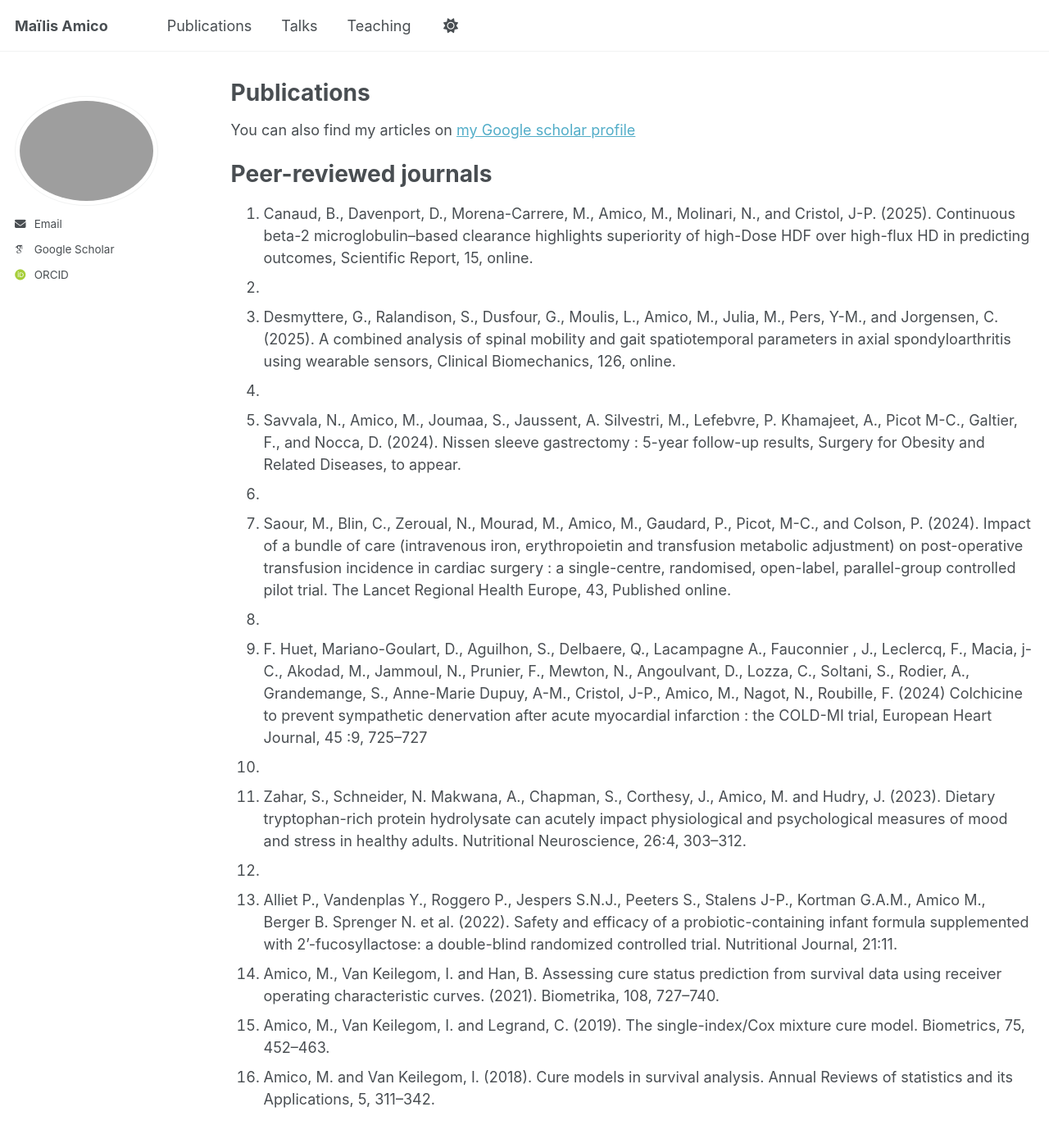
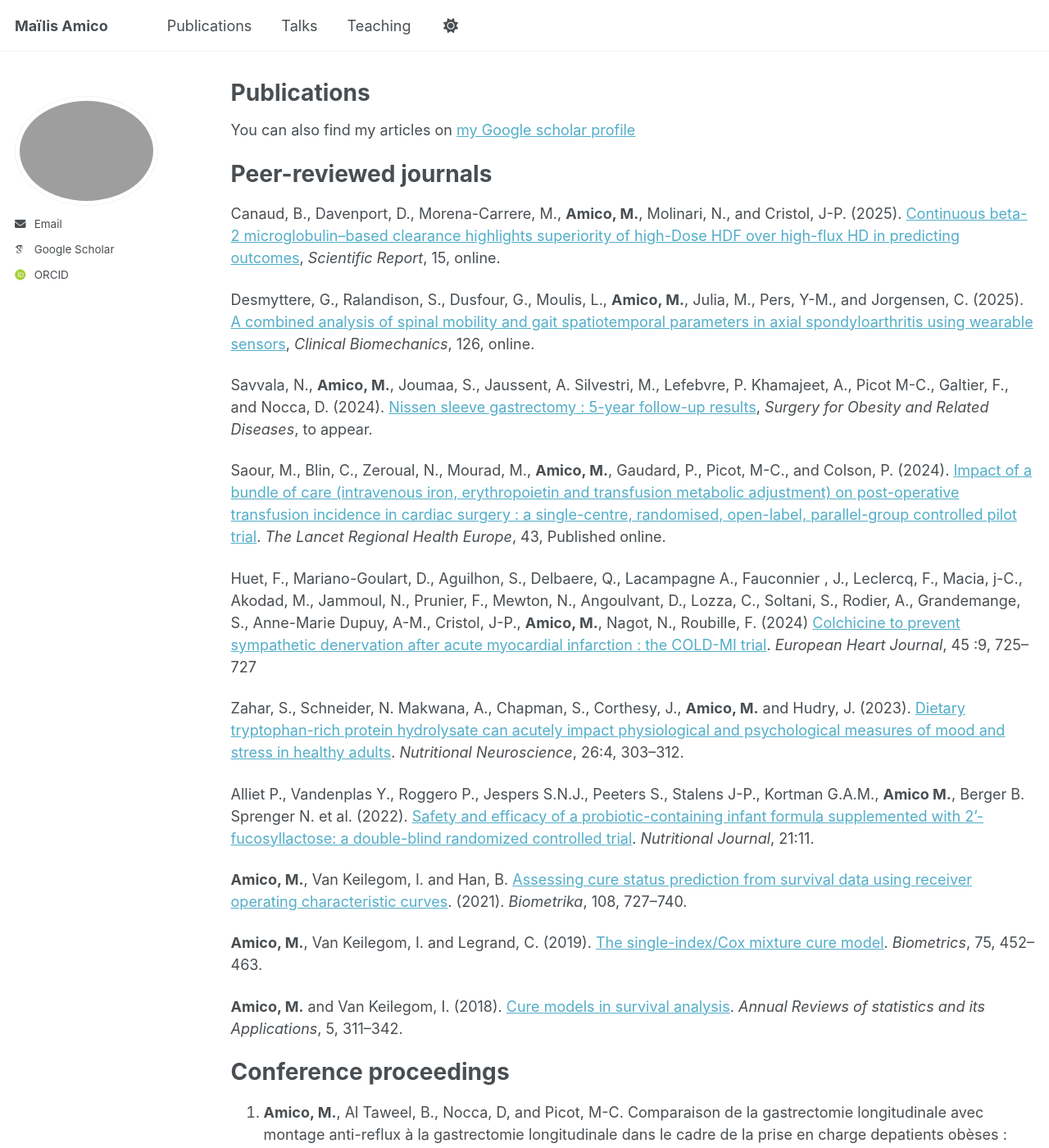
Before and after one commit to maamico/maamico.github.io, a Jekyll site: the page built from _pages/publications.md, in a window 1280 px wide and 1400 px high. Shown: the whole window at 82% size. Built offline with Jekyll 4.4.1, drawn with Linux system fonts in a browser that asks for light colours; some web fonts are replaced; a script that is not in the unit is left out; some of the changed text lies outside the part shown.

Commit message:
Update publications.md

```diff
--- a/_pages/publications.md
+++ b/_pages/publications.md
@@ -8,19 +8,27 @@ author_profile: true
 You can also find my articles on [my Google scholar profile](https://scholar.google.com/citations?user=8xLGPRYAAAAJ)
 
 # Peer-reviewed journals
-10. Canaud, B., Davenport, D., Morena-Carrere, M., Amico, M., Molinari, N., and Cristol, J-P. (2025). Continuous beta-2 microglobulin–based clearance highlights superiority of high-Dose HDF over high-flux HD in predicting outcomes, Scientific Report, 15, online.
-11.
-9. Desmyttere, G., Ralandison, S., Dusfour, G., Moulis, L., Amico, M., Julia, M., Pers, Y-M., and Jorgensen, C. (2025). A combined analysis of spinal mobility and gait spatiotemporal parameters in axial spondyloarthritis using wearable sensors, Clinical Biomechanics, 126, online.
-10.
-8. Savvala, N., Amico, M., Joumaa, S., Jaussent, A. Silvestri, M., Lefebvre, P. Khamajeet, A., Picot M-C., Galtier, F., and Nocca, D. (2024). Nissen sleeve gastrectomy : 5-year follow-up results, Surgery for Obesity and Related Diseases, to appear.
-9.
-7. Saour, M., Blin, C., Zeroual, N., Mourad, M., Amico, M., Gaudard, P., Picot, M-C., and Colson, P. (2024). Impact of a bundle of care (intravenous iron, erythropoietin and transfusion metabolic adjustment) on post-operative transfusion incidence in cardiac surgery : a single-centre, randomised, open-label, parallel-group controlled pilot trial. The Lancet Regional Health Europe, 43, Published online.
-8.
-6. F. Huet, Mariano-Goulart, D., Aguilhon, S., Delbaere, Q., Lacampagne A., Fauconnier , J., Leclercq, F., Macia, j-C., Akodad, M., Jammoul, N., Prunier, F., Mewton, N., Angoulvant, D., Lozza, C., Soltani, S., Rodier, A., Grandemange, S., Anne-Marie Dupuy, A-M., Cristol, J-P., Amico, M., Nagot, N., Roubille, F. (2024) Colchicine to prevent sympathetic denervation after acute myocardial infarction : the COLD-MI trial, European Heart Journal, 45 :9, 725–727
-7.
-5. Zahar, S., Schneider, N. Makwana, A., Chapman, S., Corthesy, J., Amico, M. and Hudry, J. (2023). Dietary tryptophan-rich protein hydrolysate can acutely impact physiological and psychological measures of mood and stress in healthy adults. Nutritional Neuroscience, 26:4, 303–312.
-6.
-4. Alliet P., Vandenplas Y., Roggero P., Jespers S.N.J., Peeters S., Stalens J-P., Kortman G.A.M., Amico M., Berger B. Sprenger N. et al. (2022). Safety and efficacy of a probiotic-containing infant formula supplemented with 2’-fucosyllactose: a double-blind randomized controlled trial. Nutritional Journal, 21:11.
-3. Amico, M., Van Keilegom, I. and Han, B. Assessing cure status prediction from survival data using receiver operating characteristic curves. (2021). Biometrika, 108, 727–740.
-2. Amico, M., Van Keilegom, I. and Legrand, C. (2019). The single-index/Cox mixture cure model. Biometrics, 75, 452–463.
-1. Amico, M. and Van Keilegom, I. (2018). Cure models in survival analysis. Annual Reviews of statistics and its Applications, 5, 311–342.
+Canaud, B., Davenport, D., Morena-Carrere, M., **Amico, M.**, Molinari, N., and Cristol, J-P. (2025). [Continuous beta-2 microglobulin–based clearance highlights superiority of high-Dose HDF over high-flux HD in predicting outcomes](https://www.nature.com/articles/s41598-025-07497-2), *Scientific Report*, 15, online.
+
+Desmyttere, G., Ralandison, S., Dusfour, G., Moulis, L., **Amico, M.**, Julia, M., Pers, Y-M., and Jorgensen, C. (2025). [A combined analysis of spinal mobility and gait spatiotemporal parameters in axial spondyloarthritis using wearable sensors](https://www.clinbiomech.com/article/S0268-0033(25)00128-7/abstract), *Clinical Biomechanics*, 126, online.
+
+Savvala, N., **Amico, M.**, Joumaa, S., Jaussent, A. Silvestri, M., Lefebvre, P. Khamajeet, A., Picot M-C., Galtier, F., and Nocca, D. (2024). [Nissen sleeve gastrectomy : 5-year follow-up results](https://www.sciencedirect.com/science/article/abs/pii/S1550728924008621#:~:text=Highlights&text=Nissen%20sleeve%20gastrectomy%20achieves%20a,the%20mortality%20rate%20was%20nil.), *Surgery for Obesity and Related Diseases*, to appear.
+
+Saour, M., Blin, C., Zeroual, N., Mourad, M., **Amico, M.**, Gaudard, P., Picot, M-C., and Colson, P. (2024). [Impact of a bundle of care (intravenous iron, erythropoietin and transfusion metabolic adjustment) on post-operative transfusion incidence in cardiac surgery : a single-centre, randomised, open-label, parallel-group controlled pilot trial](https://www.thelancet.com/journals/lanepe/article/PIIS2666-7762(24)00133-9/fulltext). *The Lancet Regional Health Europe*, 43, Published online.
+
+Huet, F., Mariano-Goulart, D., Aguilhon, S., Delbaere, Q., Lacampagne A., Fauconnier , J., Leclercq, F., Macia, j-C., Akodad, M., Jammoul, N., Prunier, F., Mewton, N., Angoulvant, D., Lozza, C., Soltani, S., Rodier, A., Grandemange, S., Anne-Marie Dupuy, A-M., Cristol, J-P., **Amico, M.**, Nagot, N., Roubille, F. (2024) [Colchicine to prevent sympathetic denervation after acute myocardial infarction : the COLD-MI trial](https://academic.oup.com/eurheartj/article-abstract/45/9/725/7592059). *European Heart Journal*, 45 :9, 725–727
+
+Zahar, S., Schneider, N. Makwana, A., Chapman, S., Corthesy, J., **Amico, M.** and Hudry, J. (2023). [Dietary tryptophan-rich protein hydrolysate can acutely impact physiological and psychological measures of mood and stress in healthy adults](https://www.tandfonline.com/doi/full/10.1080/1028415X.2022.2047435#abstract). *Nutritional Neuroscience*, 26:4, 303–312.
+
+Alliet P., Vandenplas Y., Roggero P., Jespers S.N.J., Peeters S., Stalens J-P., Kortman G.A.M., **Amico M.**, Berger B. Sprenger N. et al. (2022). [Safety and efficacy of a probiotic-containing infant formula supplemented with 2’-fucosyllactose: a double-blind randomized controlled trial](https://nutritionj.biomedcentral.com/articles/10.1186/s12937-022-00764-2). *Nutritional Journal*, 21:11.
+
+**Amico, M.**, Van Keilegom, I. and Han, B. [Assessing cure status prediction from survival data using receiver operating characteristic curves](https://academic.oup.com/biomet/article-abstract/108/3/727/5913386?redirectedFrom=fulltext). (2021). *Biometrika*, 108, 727–740.
+
+**Amico, M.**, Van Keilegom, I. and Legrand, C. (2019). [The single-index/Cox mixture cure model](https://onlinelibrary.wiley.com/doi/10.1111/biom.12999). *Biometrics*, 75, 452–463.
+
+**Amico, M.** and Van Keilegom, I. (2018). [Cure models in survival analysis](https://www.annualreviews.org/docserver/fulltext/statistics/5/1/annurev-statistics-031017-100101.pdf?expires=1734287153&id=id&accname=guest&checksum=2D0117232D206A4325ECFC94E2EE46F2). *Annual Reviews of statistics and its Applications*, 5, 311–342.
+
+# Conference proceedings
+2024. **Amico, M.**, Al Taweel, B., Nocca, D, and Picot, M-C. Comparaison de la gastrectomie longitudinale avec montage anti-reflux à la gastrectomie longitudinale dans le cadre de la prise en charge depatients obèses : analyse de non-infériorité par score de propension des données de la cohorte BAREVAL. Revue d’Epidémiologie et de Santé Publique, numéro spécial EPICLIN 2024.
+
+2023. M. Saour, Blin C., Benjamin Bourdois, B., **Amico, M.**, Picot, M-C., Gaudard, P., Colson, P. Patient Blood Management in cardiac surgery : impact of an individualized strategy optimized by Erythropoietin and ferric carboxymaltose associated with ScvO2, Journal of Cardiothoracic and Vascular Anesthetia, Special issue : 38th EACTAIC Annual Congress, 37 :1, 31–32.
```
